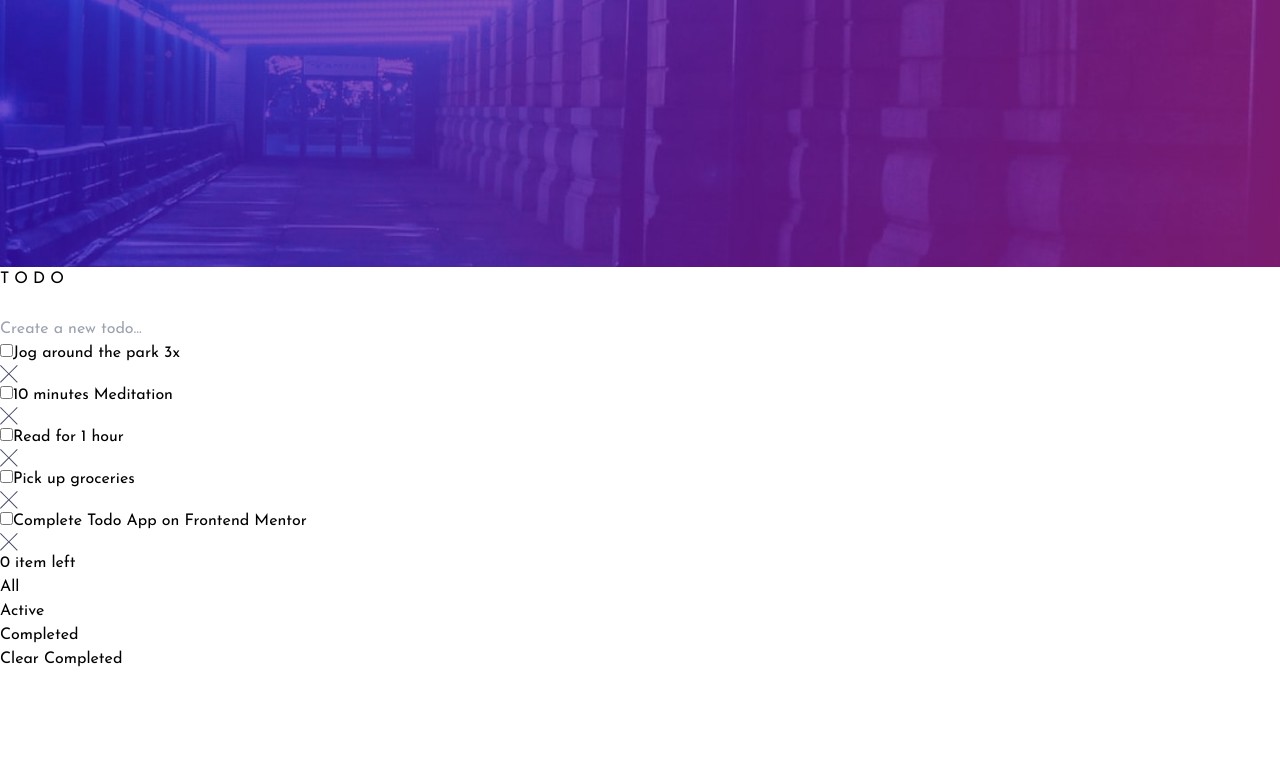
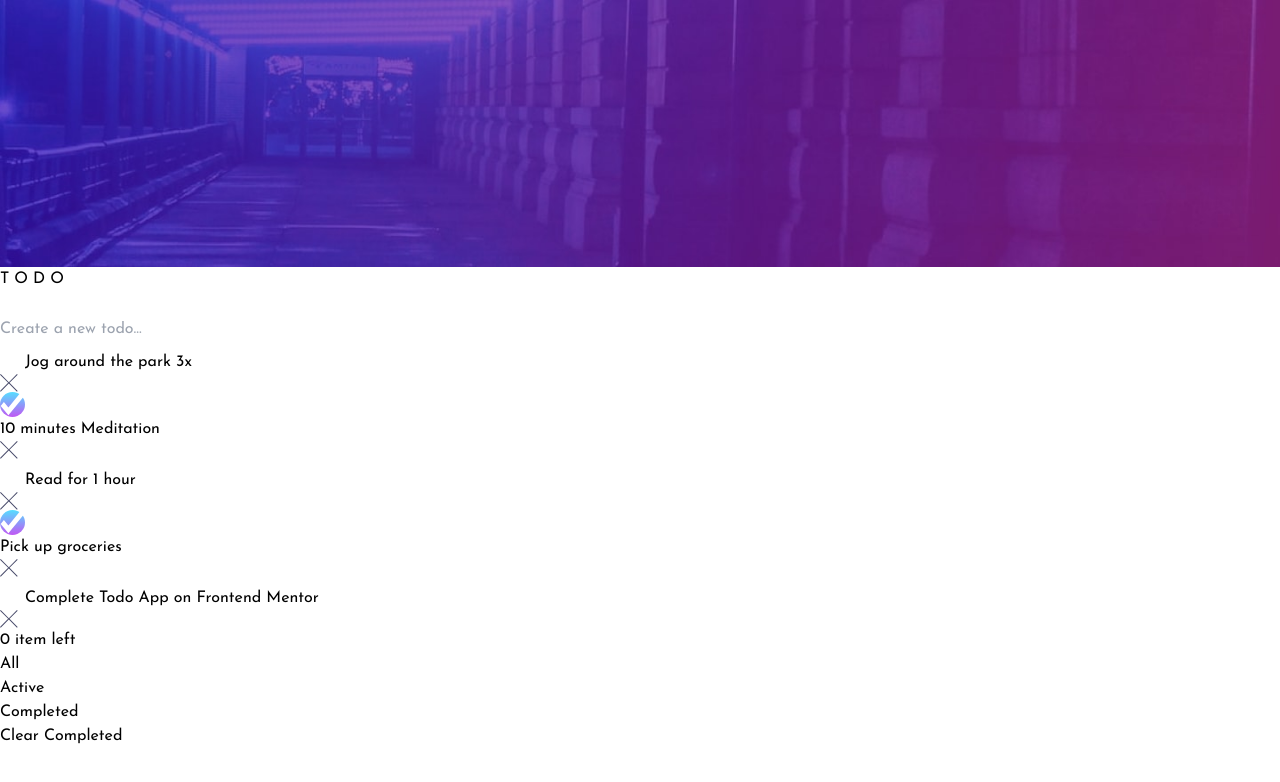
Before and after one commit to oladee/Task-Management, a React (Vite) app: page / in a window 1280 px wide. Shown: the top 782 px of the page. Built offline with nearby package versions, Linux system fonts and the light colour scheme.

Commit message:
solved issue with checking items and saving state on reload

```diff
--- a/src/components/Footer.jsx
+++ b/src/components/Footer.jsx
@@ -6,13 +6,16 @@ const Footer = ({lightMode}) =>{
         <div>
             <div className={lightMode ? `bg-white text-black ${normal} ` : `${normal} bg-gray-800 text-white`} >
                 <p >0 item left</p>
-                <div className='flex'>
+                <div className='hidden md:flex'>
                     <p>All</p>
                     <p className='mx-2'>Active</p>
                     <p>Completed</p>
                 </div>
                 <p>Clear Completed</p>
             </div>
+            <div className="flex md:hidden">
+
+            </div>
         </div>
     )
 }
--- a/src/components/TodoItem.jsx
+++ b/src/components/TodoItem.jsx
@@ -1,17 +1,22 @@
 import { useState } from "react";
 import crossIcon from "../assets/icon-cross.svg";
+import checkIcon from '../assets/icon-check.svg'
 import Footer from "./Footer";
 function TodoItem({ taskName, id, lightMode, setTask, task, completed }) {
 
-  const [complete,] = useState(completed)
+
+  const [complete,setComplete] = useState(completed)
 
   function toggleComplete() {
     let items = [...task]
     items.map(value => {
       if(value.id === id ){
         value.completed = !complete
+        setComplete(value.completed)
       }
+
     })
+
     setTask(items)
   }
 
@@ -29,8 +34,12 @@ function TodoItem({ taskName, id, lightMode, setTask, task, completed }) {
   return (
     <>
     <div className="text-white p-3 px-4 flex justify-between border-b border-slate-500 items-center">
-      <label htmlFor={taskName} >
-      <input type="checkbox" name={taskName} id="" className="cursor-pointer" onClick={toggleComplete}/>
+      <label htmlFor={taskName} className="flex items-center" >
+      {
+        complete ?
+        (<span className="checker flex"><img src={checkIcon} alt="" onClick={toggleComplete} /></span>) : (<label className="switch border border-gray-400 " onClick={toggleComplete}>
+        </label>)
+      }
       <span className={lightMode? "text-black px-3" : "text-white px-3"}>{taskName}</span>
       </label>
       <img src={crossIcon} alt="delete icon" className="cursor-pointer" onClick={handleDelete} />
--- a/src/components/Underlay.jsx
+++ b/src/components/Underlay.jsx
@@ -72,7 +72,7 @@ const Underlay = () => {
 
 
   return (
-    <div className={lightMode? "h-full text-white bg-white" : " h-[100%] text-white bg-gray-900"}>
+    <div className={lightMode? "h-[100vh] text-white bg-white" : " h-[100vh] text-white bg-gray-900"}>
       <div className="h-[200px] md:h-[30%]">
         <img
           className="w-full h-full object-cover"
@@ -82,8 +82,8 @@ const Underlay = () => {
           srcSet={lightMode ? srcst2 : srcst1}
         />
       </div>
-      <div className="">
-        <div className="w-[90%] max-w-[500px] mx-auto relative top-[-8rem] md:top-[-10rem] flex flex-col justify-center items-center">
+      <div className={lightMode? " text-white bg-white" : " text-white bg-gray-900"}>
+        <div className="w-[90%] max-w-[500px] relative top-[-8rem] mx-auto flex flex-col justify-center items-center ">
           <div className="flex items-center w-full justify-between">
             <h1 className="text-4xl font-extrabold whitespace-nowrap">
               T O D O
--- a/src/index.css
+++ b/src/index.css
@@ -8,6 +8,29 @@
     padding:0px;
     box-sizing:border-box;
 }
-body{
-    /* height: 100svh; */
-}
+.switch {
+    position: relative;
+    display: inline-block;
+    width: 25px;
+    height: 25px;
+    background-color: none;
+    border-radius: 50%;
+    cursor: pointer;
+  }
+  .switch input {
+    opacity: 0;
+    width: 0;
+    height: 0;
+  }
+  .checker {
+    display: flex;
+    border-radius: 50%;
+    cursor: pointer;
+    width: 25px;
+    height: 25px;
+    bottom: 0;
+    background: linear-gradient(hsl(192, 100%, 67%),hsl(280, 87%, 65%) );
+    -webkit-transition: 0.4s;
+    transition: 0.4s;
+    cursor: pointer;
+  }
```
